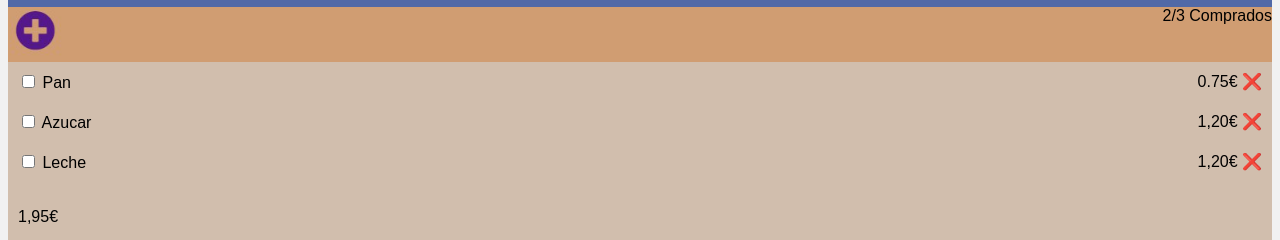
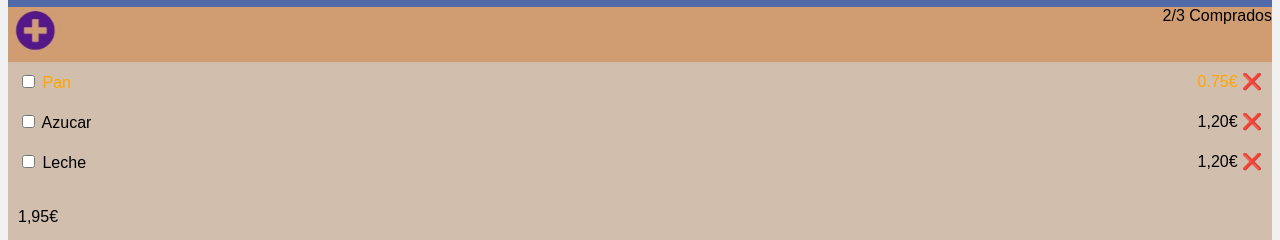
Before and after one commit to AndreaLopezGar/202309-w1ch3-andrea-lopez, a website: page index.html in a window 1280 px wide. In both pictures the pointer is over the element 640 px from the left and 177 px from the top of the page. Shown: the part 95-335 px from the top of the page. Drawn offline with Linux system fonts and the light colour scheme.

Commit message:
Add new changes

```diff
--- a/style.css/styles.css
+++ b/style.css/styles.css
@@ -49,6 +49,10 @@ footer {
   background-color: #d09d72;
 }
 
+.list div:hover {
+  color: orange;
+}
+
 span {
   float: right;
   justify-self: right;
```
